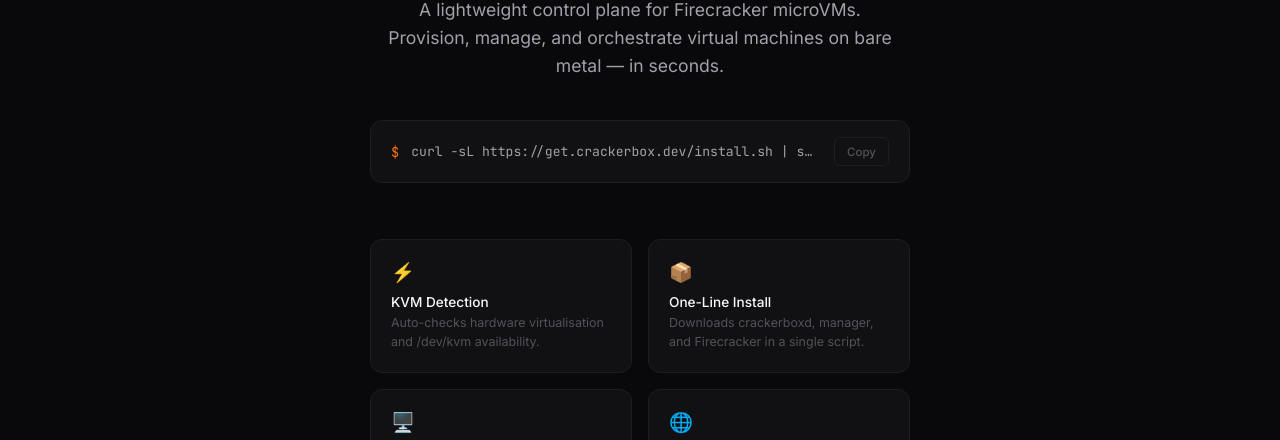
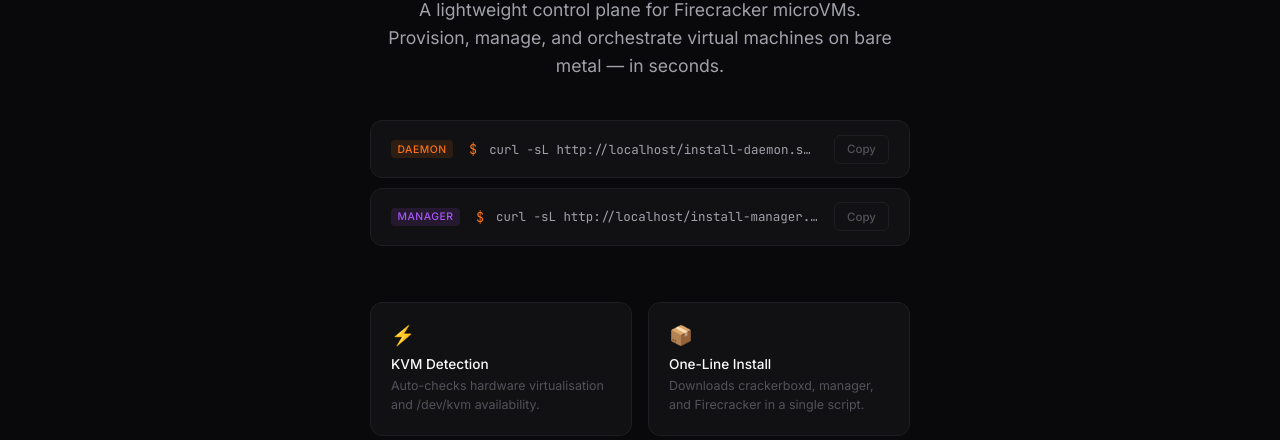
Before and after one commit to devsprithvi/crakerbox, a website: page apps/web/index.html in a window 1280 px wide. Shown: the part 310-750 px from the top of the page. Drawn offline with Linux system fonts and the light colour scheme.

Commit message:
feat: add Crackerbox web application, installation scripts, and Cloudflare Workers configuration.

```diff
--- a/apps/web/index.html
+++ b/apps/web/index.html
@@ -171,29 +171,57 @@
             margin-bottom: 2.5rem;
         }
 
-        /* --- Install Block --- */
+        /* --- Install Blocks --- */
+        .install-blocks {
+            width: 100%;
+            max-width: 540px;
+            display: flex;
+            flex-direction: column;
+            gap: 0.6rem;
+            margin-bottom: 3.5rem;
+        }
+
         .install-block {
             width: 100%;
-            max-width: 540px;
             background: var(--surface);
             border: 1px solid var(--border);
             border-radius: var(--radius);
-            padding: 1rem 1.25rem;
+            padding: 0.85rem 1.25rem;
             display: flex;
             align-items: center;
             justify-content: space-between;
             gap: 1rem;
-            margin-bottom: 3.5rem;
             transition: border-color 0.2s;
         }
 
         .install-block:hover { border-color: var(--border-hover); }
+
+        .install-label {
+            font-size: 0.65rem;
+            font-weight: 500;
+            padding: 0.15rem 0.4rem;
+            border-radius: 4px;
+            text-transform: uppercase;
+            letter-spacing: 0.05em;
+            flex-shrink: 0;
+        }
+
+        .install-label.daemon {
+            background: var(--accent-glow);
+            color: var(--accent);
+        }
+
+        .install-label.manager {
+            background: var(--purple-dim);
+            color: var(--purple);
+        }
 
         .install-left {
             display: flex;
             align-items: center;
             gap: 0.75rem;
             overflow: hidden;
+            min-width: 0;
         }
 
         .prompt {
@@ -206,7 +234,7 @@
 
         .install-cmd {
             font-family: 'JetBrains Mono', monospace;
-            font-size: 0.82rem;
+            font-size: 0.78rem;
             color: var(--text-secondary);
             white-space: nowrap;
             overflow: hidden;
@@ -576,12 +604,23 @@
             Provision, manage, and orchestrate virtual machines on bare metal — in seconds.
         </p>
 
-        <div class="install-block" id="install-block">
-            <div class="install-left">
-                <span class="prompt">$</span>
-                <span class="install-cmd">curl -sL https://get.crackerbox.dev/install.sh | sudo bash</span>
+        <div class="install-blocks">
+            <div class="install-block" id="install-block-daemon">
+                <span class="install-label daemon">Daemon</span>
+                <div class="install-left">
+                    <span class="prompt">$</span>
+                    <span class="install-cmd" id="install-cmd-daemon">curl -sL .../install-daemon.sh | sudo bash</span>
+                </div>
+                <button class="copy-btn" data-target="daemon" onclick="copyInstall('daemon')">Copy</button>
             </div>
-            <button class="copy-btn" id="copy-btn" onclick="copyInstall()">Copy</button>
+            <div class="install-block" id="install-block-manager">
+                <span class="install-label manager">Manager</span>
+                <div class="install-left">
+                    <span class="prompt">$</span>
+                    <span class="install-cmd" id="install-cmd-manager">curl -sL .../install-manager.sh | sudo bash</span>
+                </div>
+                <button class="copy-btn" data-target="manager" onclick="copyInstall('manager')">Copy</button>
+            </div>
         </div>
 
         <div class="features">
@@ -686,14 +725,12 @@
                 <div class="download-desc">
                     Node-level daemon with built-in CLI. Deploy on every bare-metal server that will run Firecracker microVMs.
                 </div>
-                <div class="download-links">
-                    <a href="https://github.com/devsprithvi/crakerbox/releases/latest/download/crackerboxd-linux-amd64"
-                       class="download-link" id="download-daemon-amd64">
+                <div class="download-links" id="download-links-daemon">
+                    <a href="#" class="download-link" id="download-daemon-amd64">
                         <span>crackerboxd-linux-amd64</span>
                         <span class="download-link-arch">x86_64 ↓</span>
                     </a>
-                    <a href="https://github.com/devsprithvi/crakerbox/releases/latest/download/crackerboxd-linux-arm64"
-                       class="download-link" id="download-daemon-arm64">
+                    <a href="#" class="download-link" id="download-daemon-arm64">
                         <span>crackerboxd-linux-arm64</span>
                         <span class="download-link-arch">aarch64 ↓</span>
                     </a>
@@ -710,14 +747,12 @@
                 <div class="download-desc">
                     Cluster orchestrator with built-in CLI. Run one instance to manage your entire fleet of crackerboxd nodes.
                 </div>
-                <div class="download-links">
-                    <a href="https://github.com/devsprithvi/crakerbox/releases/latest/download/crackerbox-manager-linux-amd64"
-                       class="download-link" id="download-manager-amd64">
+                <div class="download-links" id="download-links-manager">
+                    <a href="#" class="download-link" id="download-manager-amd64">
                         <span>crackerbox-manager-linux-amd64</span>
                         <span class="download-link-arch">x86_64 ↓</span>
                     </a>
-                    <a href="https://github.com/devsprithvi/crakerbox/releases/latest/download/crackerbox-manager-linux-arm64"
-                       class="download-link" id="download-manager-arm64">
+                    <a href="#" class="download-link" id="download-manager-arm64">
                         <span>crackerbox-manager-linux-arm64</span>
                         <span class="download-link-arch">aarch64 ↓</span>
                     </a>
@@ -739,10 +774,43 @@
     </footer>
 
     <script>
-        function copyInstall() {
-            const cmd = 'curl -sL https://get.crackerbox.dev/install.sh | sudo bash';
+        // Derive all URLs from the current site origin
+        const SITE_ORIGIN = window.location.origin;
+        const GITHUB_RELEASES = 'https://github.com/devsprithvi/crakerbox/releases';
+        const RELEASE_DL = GITHUB_RELEASES + '/latest/download';
+
+        // --- Populate install commands dynamically ---
+        (function initInstallCmds() {
+            const daemonCmd = `curl -sL ${SITE_ORIGIN}/install-daemon.sh | sudo bash`;
+            const managerCmd = `curl -sL ${SITE_ORIGIN}/install-manager.sh | sudo bash`;
+
+            document.getElementById('install-cmd-daemon').textContent = daemonCmd;
+            document.getElementById('install-cmd-manager').textContent = managerCmd;
+        })();
+
+        // --- Populate download links dynamically ---
+        (function initDownloadLinks() {
+            const daemonFiles = {
+                'download-daemon-amd64': `${RELEASE_DL}/crackerboxd-linux-amd64`,
+                'download-daemon-arm64': `${RELEASE_DL}/crackerboxd-linux-arm64`,
+            };
+            const managerFiles = {
+                'download-manager-amd64': `${RELEASE_DL}/crackerbox-manager-linux-amd64`,
+                'download-manager-arm64': `${RELEASE_DL}/crackerbox-manager-linux-arm64`,
+            };
+
+            Object.assign(daemonFiles, managerFiles);
+            for (const [id, url] of Object.entries(daemonFiles)) {
+                const el = document.getElementById(id);
+                if (el) el.href = url;
+            }
+        })();
+
+        // --- Copy install command ---
+        function copyInstall(type) {
+            const cmd = document.getElementById('install-cmd-' + type).textContent;
             navigator.clipboard.writeText(cmd).then(() => {
-                const btn = document.getElementById('copy-btn');
+                const btn = document.querySelector(`.copy-btn[data-target="${type}"]`);
                 btn.textContent = 'Copied!';
                 btn.classList.add('copied');
                 setTimeout(() => {
@@ -751,17 +819,6 @@
                 }, 2000);
             });
         }
-
-        // Auto-detect platform and highlight the right download
-        (function() {
-            const links = document.querySelectorAll('.download-link');
-            links.forEach(link => {
-                link.addEventListener('click', function(e) {
-                    const filename = this.querySelector('span:first-child').textContent;
-                    console.log('Downloading:', filename);
-                });
-            });
-        })();
     </script>
 </body>
 </html>
```
Also changed, not shown: .github/workflows/build.yml, 4 other files.
